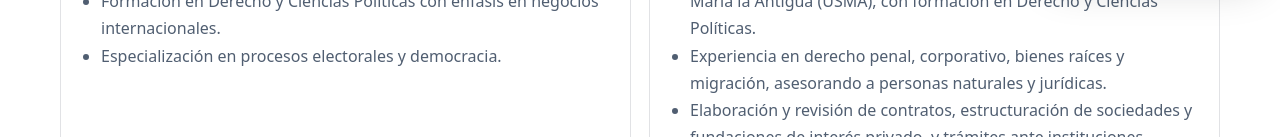
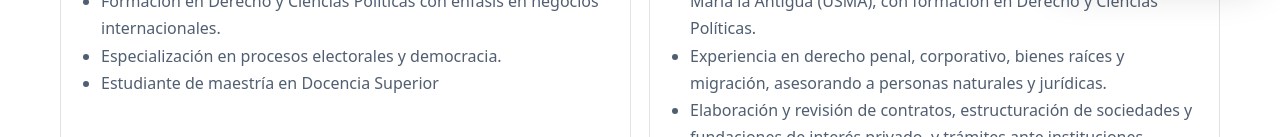
Before and after one commit to lulabtechnology/solmas-web, a Next.js app: page /equipo in a window 1280 px wide. Shown: the part 815-952 px from the top of the page. Built offline with nearby package versions, Linux system fonts and the light colour scheme.

Commit message:
Update page.tsx

```diff
--- a/app/equipo/page.tsx
+++ b/app/equipo/page.tsx
@@ -9,6 +9,8 @@ const team = [
       "Egresada de la USMA (Derecho).",
       "Formación en Derecho y Ciencias Políticas con énfasis en negocios internacionales.",
       "Especialización en procesos electorales y democracia.",
+      "Estudiante de maestría en Docencia Superior",
+
     ],
   },
   {
```
